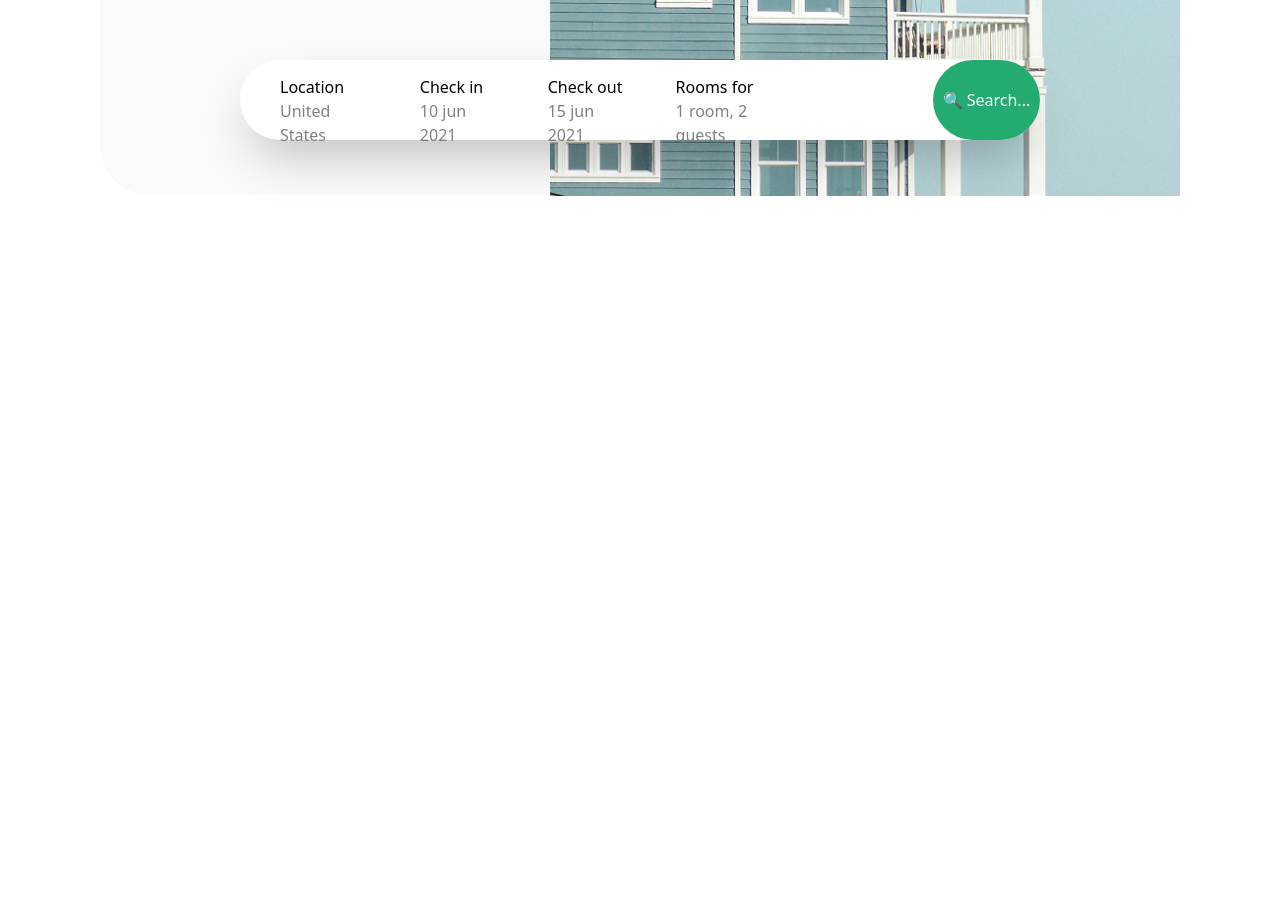
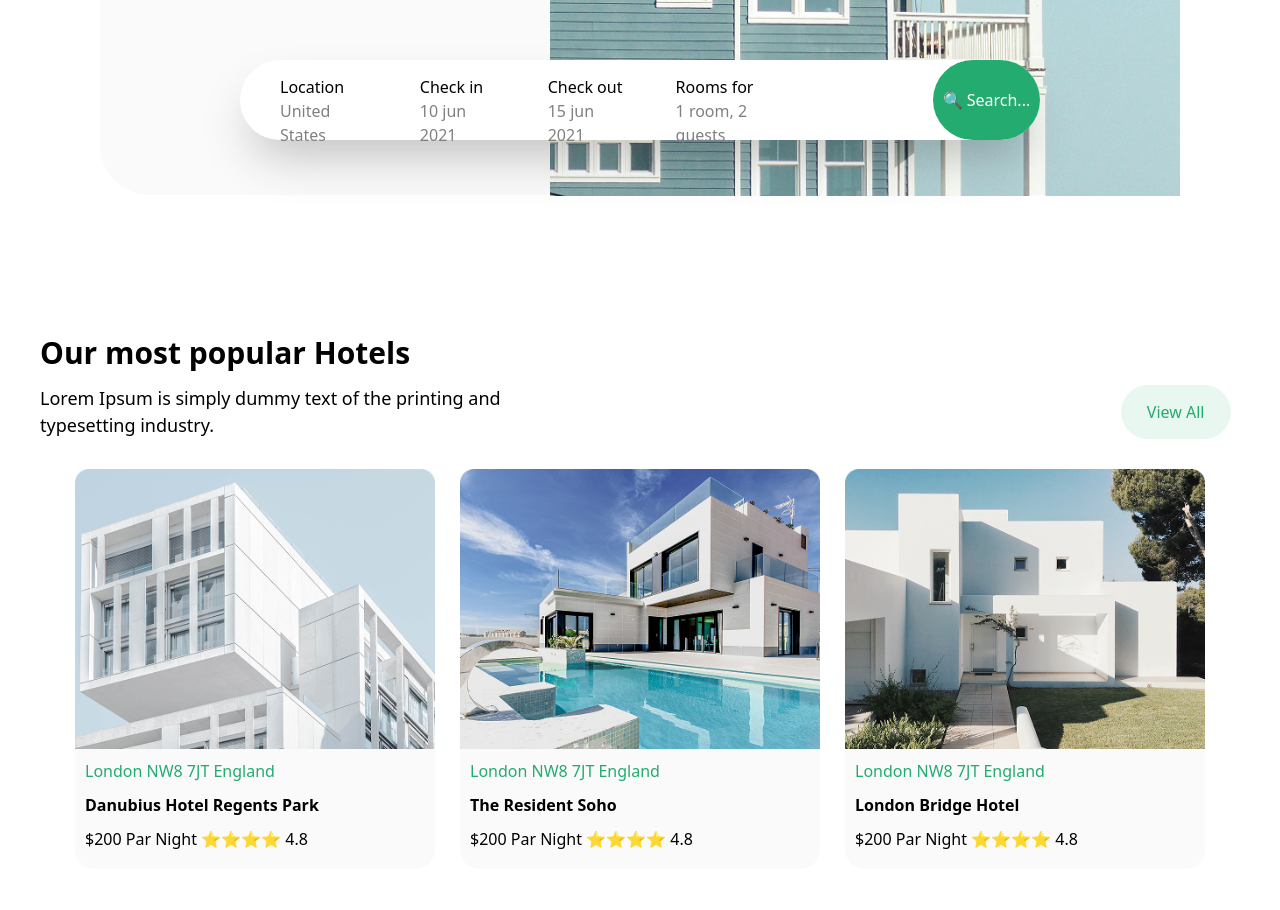
Before and after one commit to DBilol228/Week3Day2hw, a website: page index.html in a window 1280 px wide. Shown: the part 540-1450 px from the top of the page. Before the commit the page ends 840 px from the top, so only its background shows below. Drawn offline with Linux system fonts and the light colour scheme.

Commit message:
section 2

```diff
--- a/index.html
+++ b/index.html
@@ -40,5 +40,35 @@
             </div>
         </div>
     </div>
+
+    <div class="hidden lg:block max-w-[1200px] m-auto">
+        <div class="w-[100%] h-[600px] mt-[10px]">
+            <p class="text-[black] text-[30px] font-bold pt-[20px]">Our most popular Hotels</p>
+            <div class="flex">
+                <p class="text-[black] text-[18px] mt-[10px]">Lorem Ipsum is simply dummy text of the printing and<br>typesetting industry.</p>
+                <button class="mt-[10px] text-[#24AB70] bg-[#24AB701A] w-[110px] rounded-[30px] ml-[620px]">View All</button>
+            </div>
+            <div class="flex justify-center items-center gap-[25px] mt-[30px]">
+                <div class="bg-[#FAFAFA] w-[360px] h-[400px] rounded-[20px]">
+                    <img src="./src/images/image (1).png" alt="img">
+                    <p class="text-[#24AB70] mt-[10px] ml-[10px]">London NW8 7JT England</p>
+                    <p class="text-[black] mt-[10px] ml-[10px] font-bold">Danubius Hotel Regents Park</p>
+                    <p class="text-[black] mt-[10px] ml-[10px]">$200 Par Night ⭐⭐⭐⭐ 4.8</p>
+                </div>
+                <div class="bg-[#FAFAFA] w-[360px] h-[400px] rounded-[20px]">
+                    <img src="./src/images/image (2).png" alt="img">
+                    <p class="text-[#24AB70] mt-[10px] ml-[10px]">London NW8 7JT England</p>
+                    <p class="text-[black] mt-[10px] ml-[10px] font-bold">The Resident Soho</p>
+                    <p class="text-[black] mt-[10px] ml-[10px]">$200 Par Night ⭐⭐⭐⭐ 4.8</p>
+                </div>
+                <div class="bg-[#FAFAFA] w-[360px] h-[400px] rounded-[20px]">
+                    <img src="./src/images/image (3).png" alt="img">
+                    <p class="text-[#24AB70] mt-[10px] ml-[10px]">London NW8 7JT England</p>
+                    <p class="text-[black] mt-[10px] ml-[10px] font-bold">London Bridge Hotel</p>
+                    <p class="text-[black] mt-[10px] ml-[10px]">$200 Par Night ⭐⭐⭐⭐ 4.8</p>
+                </div>
+            </div>
+        </div>
+    </div>
 </body>
 </html>
```
Also changed, not shown: src/images/image (1).png (added), src/images/image (2).png (added), src/images/image (3).png (added), src/output.css.
